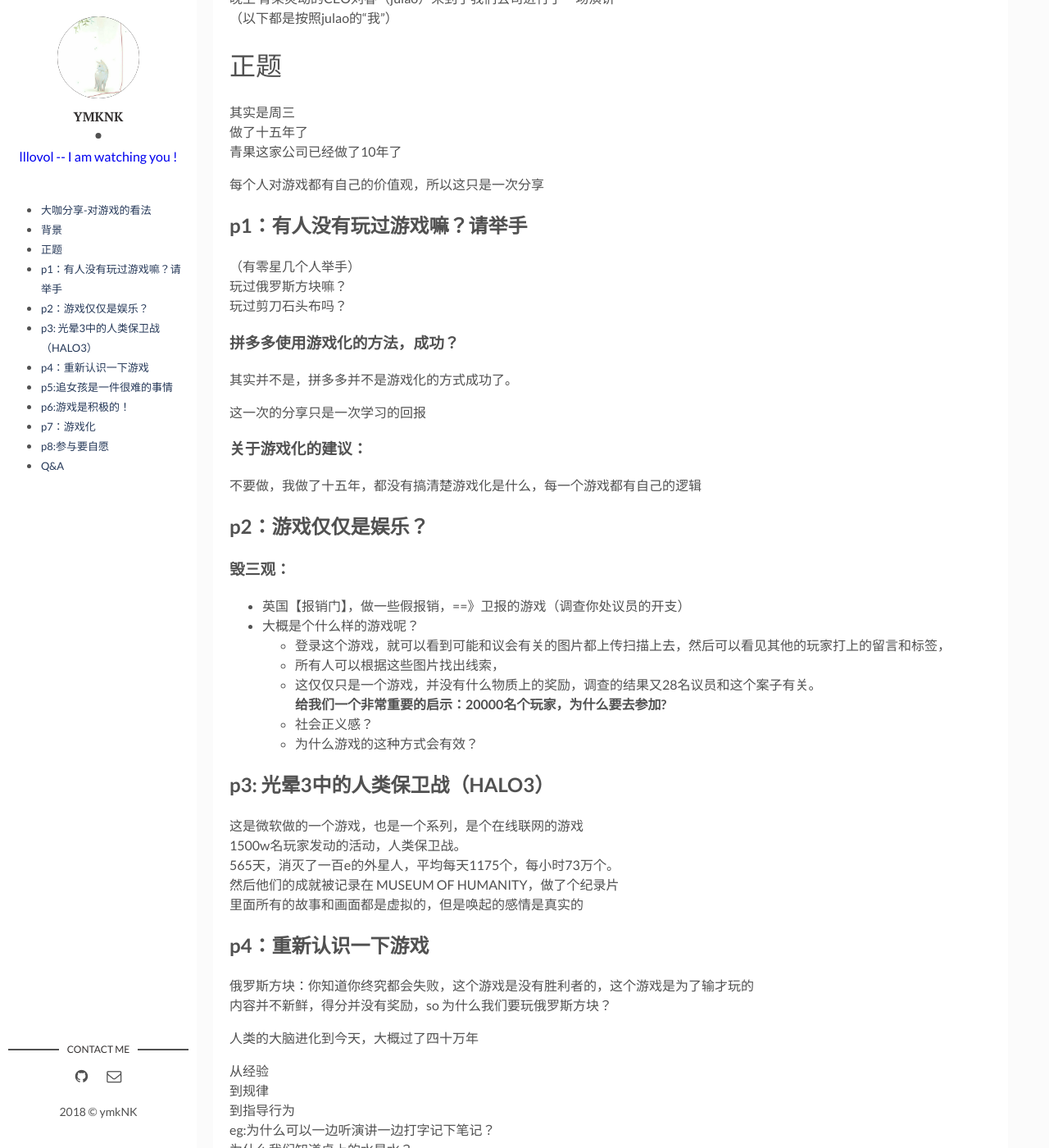
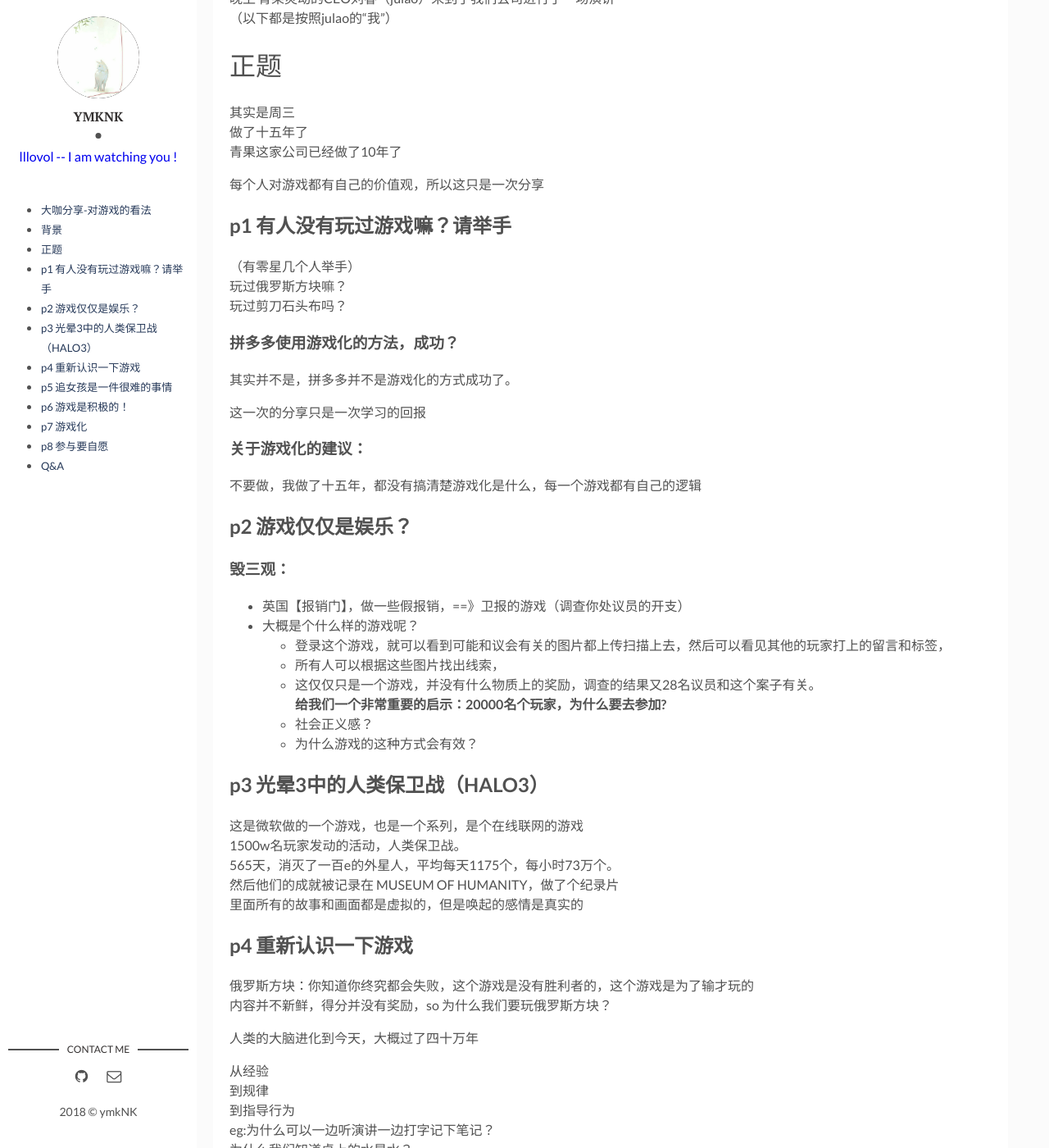
Before and after one commit to ymkNK/ymkNK.github.io, a Jekyll site: the page built from _posts/2018-12-21-share.md, in a window 1280 px wide and 1400 px high, scrolled down 724 px. Shown: the whole window at 82% size. Built offline with Jekyll 4.4.1, drawn with Linux system fonts in a browser that asks for light colours; comment, search, counter and statistics services are not loaded; some of the changed text lies outside the part shown.

Commit message:
2018-12-21-title

```diff
--- a/_posts/2018-12-21-share.md
+++ b/_posts/2018-12-21-share.md
@@ -19,7 +19,7 @@
 
 每个人对游戏都有自己的价值观，所以这只是一次分享
 
-## p1：有人没有玩过游戏嘛？请举手
+## p1 有人没有玩过游戏嘛？请举手
 （有零星几个人举手）
 玩过俄罗斯方块嘛？
 玩过剪刀石头布吗？
@@ -32,7 +32,7 @@
 ### 关于游戏化的建议：
 不要做，我做了十五年，都没有搞清楚游戏化是什么，每一个游戏都有自己的逻辑
 
-## p2：游戏仅仅是娱乐？
+## p2 游戏仅仅是娱乐？
 ### 毁三观：
 - 英国【报销门】，做一些假报销，==》卫报的游戏（调查你处议员的开支）
 - 大概是个什么样的游戏呢？
@@ -43,14 +43,14 @@
   - 社会正义感？
   - 为什么游戏的这种方式会有效？
 
-## p3: 光晕3中的人类保卫战（HALO3）
+## p3 光晕3中的人类保卫战（HALO3）
 这是微软做的一个游戏，也是一个系列，是个在线联网的游戏
 1500w名玩家发动的活动，人类保卫战。
 565天，消灭了一百e的外星人，平均每天1175个，每小时73万个。
 然后他们的成就被记录在 MUSEUM OF HUMANITY，做了个纪录片
 里面所有的故事和画面都是虚拟的，但是唤起的感情是真实的
 
-## p4：重新认识一下游戏
+## p4 重新认识一下游戏
 俄罗斯方块：你知道你终究都会失败，这个游戏是没有胜利者的，这个游戏是为了输才玩的
 内容并不新鲜，得分并没有奖励，so 为什么我们要玩俄罗斯方块？
 
@@ -67,14 +67,14 @@
 游戏更加的不耐（进度反馈和不耐）
 人脑只有体重的5%，但是消耗了25%的能量，所以这是为什么甜食这么受人们喜欢的原因
 
-## p5:追女孩是一件很难的事情
+## p5 追女孩是一件很难的事情
 但是如果谈恋爱有进度条
 
 我们的生物性，决定了我们的社会性
 （游戏红）
 游戏好玩就和脂肪很香一样，都是植入了DNA的东西
 
-## p6:游戏是积极的！
+## p6 游戏是积极的！
 玩游戏超过12小时的举手！但是玩游戏是很累的！加微信
 因为游戏是个很累的一种事情
 
@@ -112,7 +112,7 @@
 
 我承认游戏是有害的，因为游戏和现实是有很大的落差的
 
-## p7：游戏化
+## p7 游戏化
 - 不是名词替换
 - 不是营销包装
 - 不是积分换奖励
@@ -127,7 +127,7 @@
 （号召全员去跑步，打卡制，不太好。有个企业做的很好，跑向月球计划，超级远，“因为你今天跑了5公里，咱们公司离月球又近了一点”）
 （水滴筹，很羡慕，因为咱们先天性就能找到我们的价值，互助也是被，不建议把帮助别人，变成你怎么样就给你一块钱，你怎么样就罚你一块钱。市场关系（你给我钱我就干），社会关系（在宏大事情中的参与度））
 
-## p8:参与要自愿
+## p8 参与要自愿
 提供选择性而不是强制性
 （不能提供一个，你不怎么样就会怎么样）
 游戏化有一定是长期的
```
